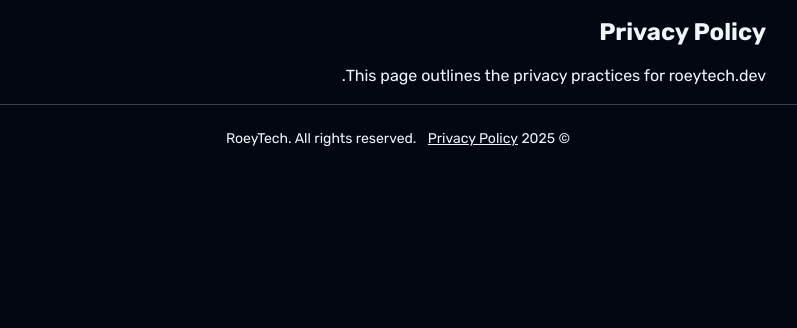
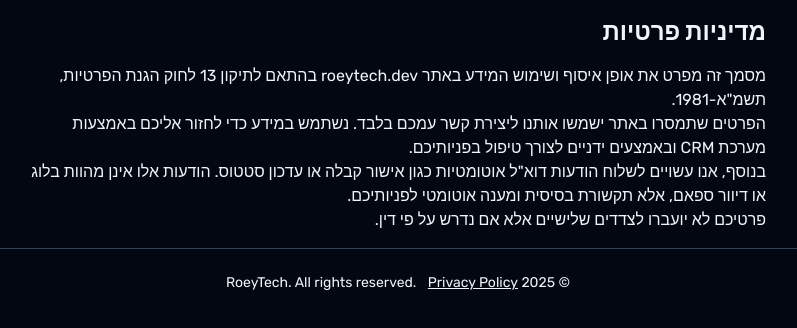
Before and after one commit to roey132/roeytech_landing, an Astro site: page /privacy-policy in a window 1280 px wide. Shown: the whole page, without its empty margins (242-1039 px from the left). Built offline with nearby package versions, Linux system fonts and the light colour scheme; Astro itself is replaced by a stand-in of ours.

Commit message:
Update privacy policy for amendment 13

```diff
--- a/src/pages/privacy-policy.astro
+++ b/src/pages/privacy-policy.astro
@@ -3,6 +3,7 @@ import "../styles/global.css";
 import Ga4 from "../layouts/ga4.astro";
 import Footer from "../components/Footer.astro";
 ---
+
 <html lang="he" dir="rtl">
   <head>
     <meta charset="UTF-8" />
@@ -12,12 +13,27 @@ import Footer from "../components/Footer.astro";
       href="https://fonts.googleapis.com/css2?family=Rubik:wght@400;500;700&display=swap"
       rel="stylesheet"
     />
-    <title>Privacy Policy - roeytech.dev</title>
+    <title>מדיניות פרטיות - roeytech.dev</title>
   </head>
-  <body class="bg-[rgb(var(--background))] font-sans text-[rgb(var(--foreground))]">
+  <body
+    class="bg-[rgb(var(--background))] font-sans text-[rgb(var(--foreground))]"
+  >
     <main class="mx-auto max-w-3xl p-4">
-      <h1 class="mb-4 text-2xl font-bold">Privacy Policy</h1>
-      <p>This page outlines the privacy practices for roeytech.dev.</p>
+      <h1 class="mb-4 text-2xl font-bold">מדיניות פרטיות</h1>
+      <p>
+        מסמך זה מפרט את אופן איסוף ושימוש המידע באתר roeytech.dev בהתאם לתיקון
+        13 לחוק הגנת הפרטיות, תשמ"א-1981.
+      </p>
+      <p>
+        הפרטים שתמסרו באתר ישמשו אותנו ליצירת קשר עמכם בלבד. נשתמש במידע כדי
+        לחזור אליכם באמצעות מערכת CRM ובאמצעים ידניים לצורך טיפול בפניותיכם.
+      </p>
+      <p>
+        בנוסף, אנו עשויים לשלוח הודעות דוא"ל אוטומטיות כגון אישור קבלה או עדכון
+        סטטוס. הודעות אלו אינן מהוות בלוג או דיוור ספאם, אלא תקשורת בסיסית ומענה
+        אוטומטי לפניותיכם.
+      </p>
+      <p>פרטיכם לא יועברו לצדדים שלישיים אלא אם נדרש על פי דין.</p>
     </main>
     <Footer />
   </body>
```
